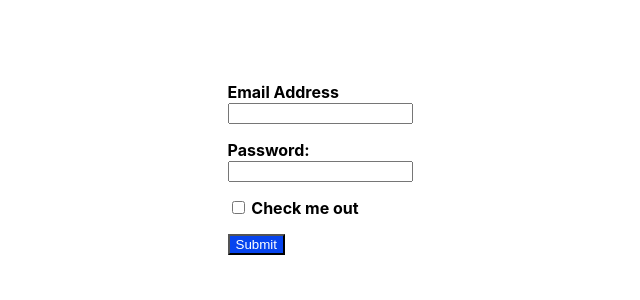
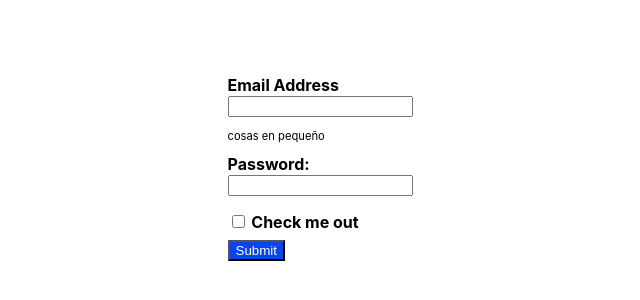
Before and after one commit to Guillemj98/HtmlCssWS, a plain HTML site: page RetosCss/05_Indext.html in a window 1280 px wide. Shown: the part 240-540 px from the top of the page, without its empty margins (320-960 px from the left). Drawn offline with Linux system fonts and the light colour scheme.

Commit message:
Correciones de ejercicios

```diff
--- a/RetosCss/05_Indext.html
+++ b/RetosCss/05_Indext.html
@@ -13,6 +13,7 @@
             <label for="email">Email Address</label>
             <br>
             <input type="email" id="email" name="email" required>
+            <p>cosas en pequeño</p>
         </div>
         <div class="grupo_pass">
             <label for="password">Password:</label>
--- a/RetosCss/05_Style.css
+++ b/RetosCss/05_Style.css
@@ -4,22 +4,24 @@
     justify-content: center;
     flex-direction: column;
     height: 100vh;
-
+    gap: 1rem;
     margin: 0;
 
 }
 .grupo_email{
-    padding-bottom: 1rem;
+
     font-weight: bold;
 
 }
 .grupo_pass{
+
+    font-weight: bold;
     padding-bottom: 1rem;
-    font-weight: bold;
 }
 .grupo_check{
-    padding-bottom: 1rem;
+
     font-weight: bold;
+    padding-bottom: .50rem;
 
 }
 .boton{
@@ -37,3 +39,7 @@
     font-family: -apple-system, BlinkMacSystemFont, "Segoe UI", "Helvetica Neue", Arial, sans-serif;
 
 }
+p {
+    font-weight: lighter;
+    font-size: .70rem;
+}
```
Also changed, not shown: RetosCss/04_Style.css (+4 -5 lines).
